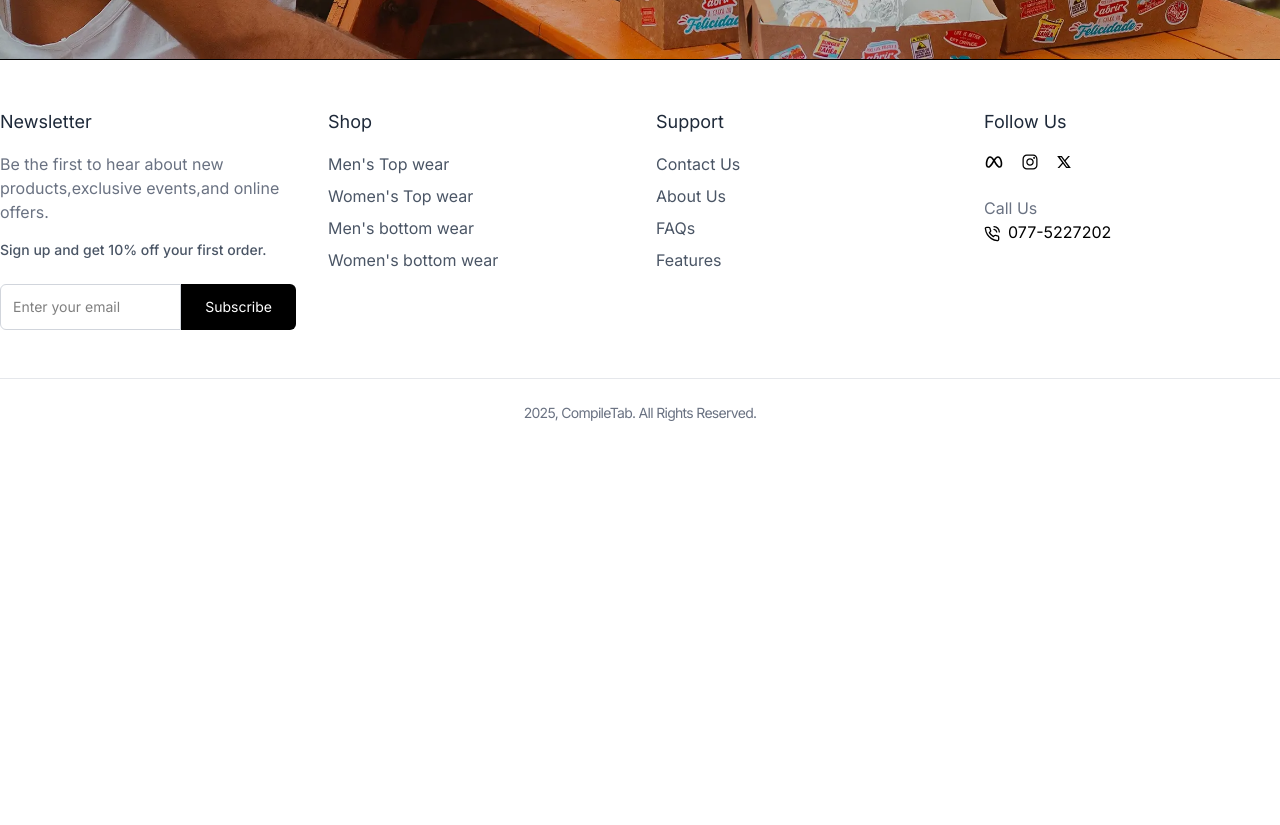
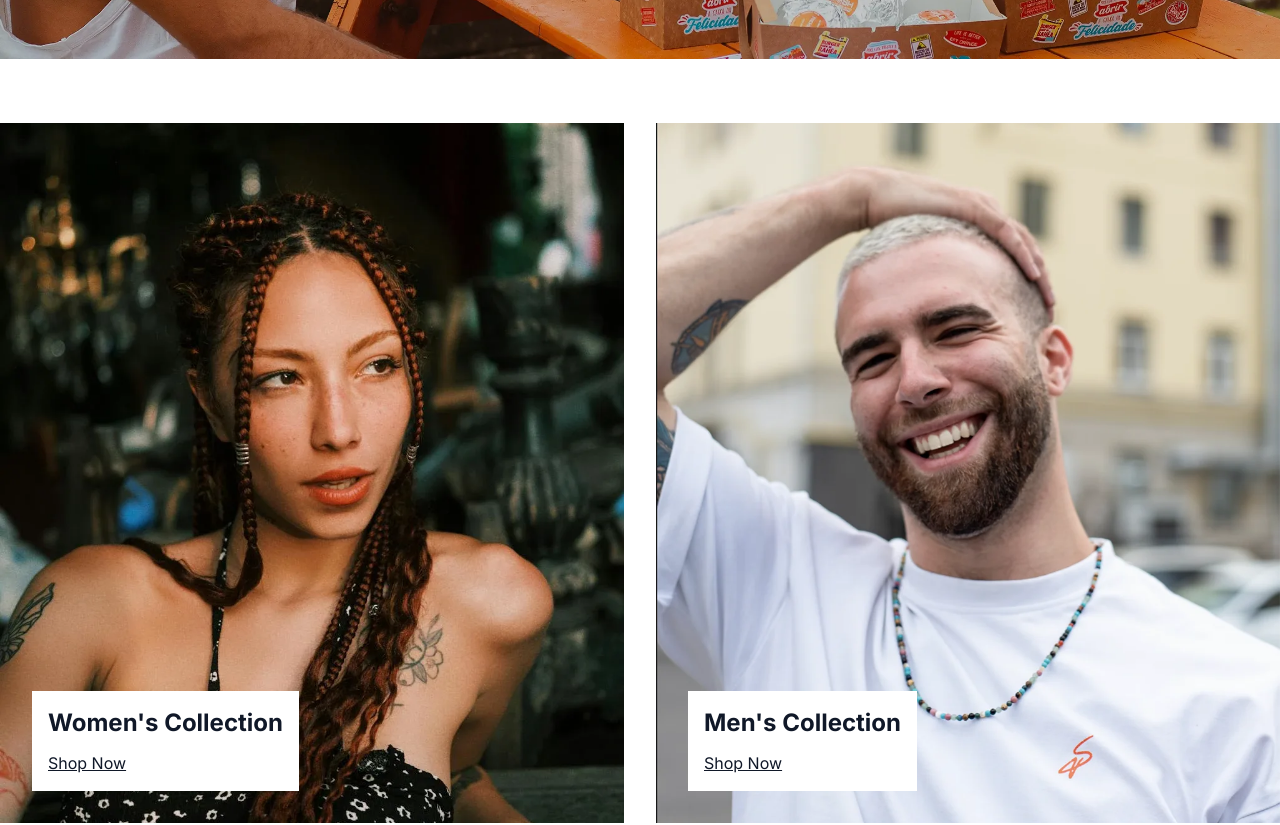
Before and after one commit to Dilsha0412/Rabbit-Ecommerce, a React (Vite) app in the folder frontend/: page / in a window 1280 px wide. Shown: the part 800-1625 px from the top of the page. Before the commit the page ends 1271 px from the top, so only its background shows below. Built offline with nearby package versions, Linux system fonts and the light colour scheme.

Commit message:
add GenderCollectionSection with Men and Women collections

```diff
--- /dev/null
+++ b/frontend/src/pages/GenderCollectionSection.jsx
@@ -0,0 +1,57 @@
+import React from 'react'
+import mensCollection from '../assets/mens-collection.webp'
+import womensCollection from '../assets/womens-collection.webp'
+import { Link } from 'react-router-dom'
+
+
+const GenderCollectionSection = () => {
+  return (
+    <section className='py-16 px-4 lg:px-0'>
+    <div className='container mx-auto flex flex-col md:flex-row gap-8'>
+        {/*Womens collection*/}
+        <div className='relative flex-1'>
+            <img
+            src={womensCollection}
+            alt="Women's Collection"
+            className='w-full h-[700px] object-cover'
+            />
+            <div className='absolute bottom-8 left-8 bg-white bg-opacity-90 p-4'>
+                <h2 className='text-2xl font-bold text-gray-900 mb-3'>
+                    Women's Collection
+                </h2>
+                <Link
+                to="/collections/all?gender=women"
+                className='text-gray-900 underline'
+                >
+                    Shop Now
+                </Link>
+            </div>
+        </div>
+        {/*Mens collection*/}
+
+         <div className='relative flex-1'>
+            <img
+            src={mensCollection}
+            alt="Men's Collection"
+            className='w-full h-[700px] object-cover'
+            />
+            <div className='absolute bottom-8 left-8 bg-white bg-opacity-90 p-4'>
+                <h2 className='text-2xl font-bold text-gray-900 mb-3'>
+                    Men's Collection
+                </h2>
+                <Link
+                to="/collections/all?gender=men"
+                className='text-gray-900 underline'
+                >
+                    Shop Now
+                </Link>
+            </div>
+        </div>
+
+        </div>
+
+    </section>
+  )
+}
+
+export default GenderCollectionSection
--- a/frontend/src/pages/Home.jsx
+++ b/frontend/src/pages/Home.jsx
@@ -1,10 +1,12 @@
 import React from 'react'
 import Hero from '../components/Layout/Hero'
+import GenderCollectionSection from './GenderCollectionSection'
 
 const Home = () => {
   return (
     <div>
         <Hero/>
+        <GenderCollectionSection/>
     </div>
   )
 }
```
